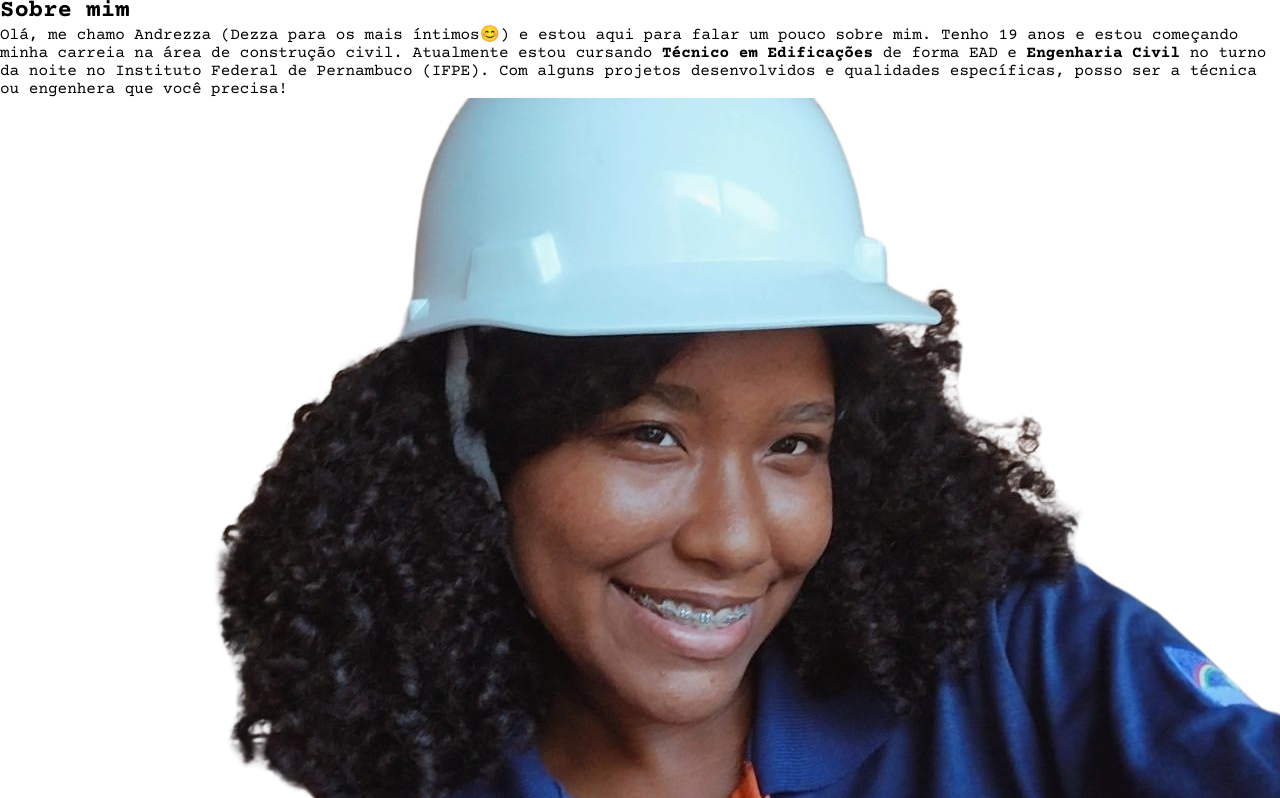
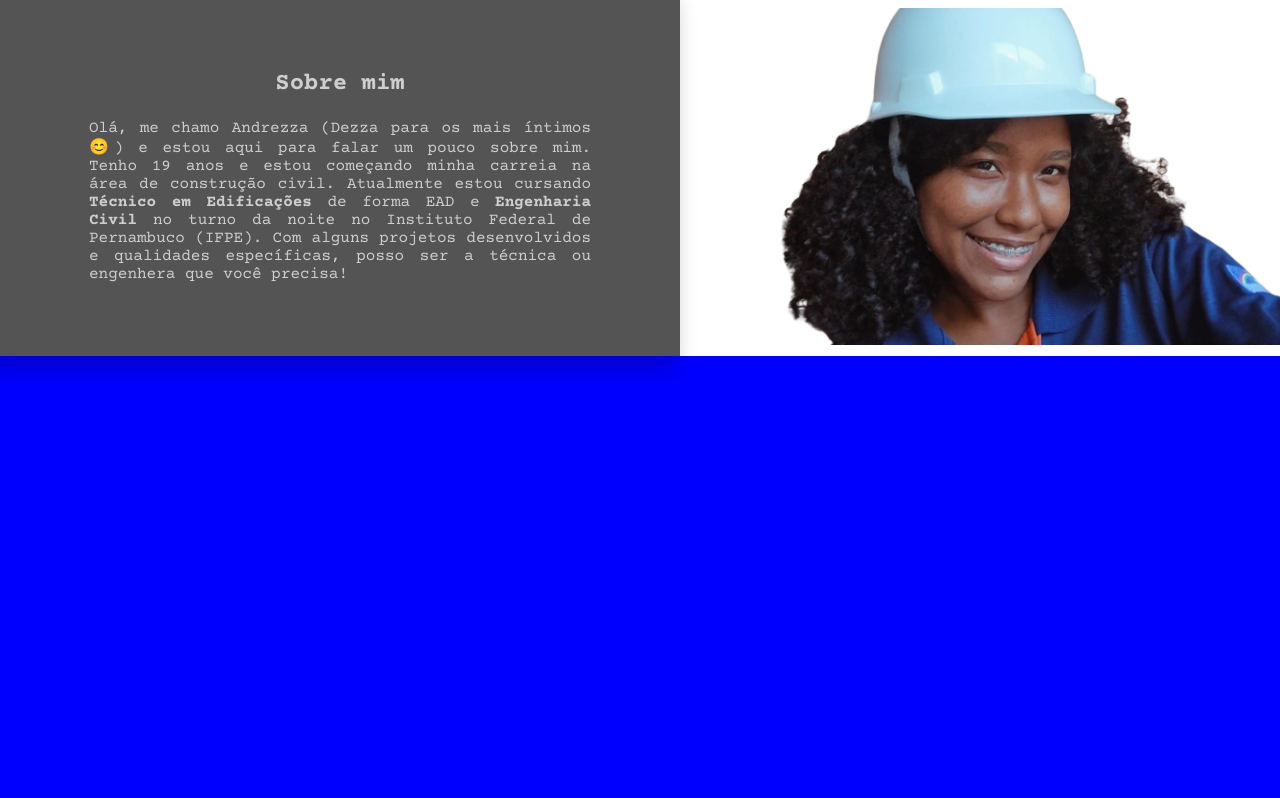
Before and after one commit to italoryansouza/landing-dezza, a plain HTML site: page index.html in a window 1280 px wide. Shown: the part 108-906 px from the top of the page. Drawn offline with nearby package versions, Linux system fonts and the light colour scheme.

Commit message:
finalizado

```diff
--- a/index.html
+++ b/index.html
@@ -34,7 +34,7 @@
     </header>
 
     <main>
-        <section id="#sobre-mim">
+        <section id="sobre-mim">
 
             <div id="me-text">
                 <h2>Sobre mim</h2>
@@ -44,9 +44,9 @@
 
         </section>
 
-        <sectoin id="projetos">
+        <section id="projetos">
 
-        </sectoin>
+        </section>
 
         <section id="qualidades">
 
--- a/styles/styles.css
+++ b/styles/styles.css
@@ -52,3 +52,45 @@ header {
     text-decoration: none;
     color: var(--corcinza);
 }
+
+#sobre-mim {
+    display: flex;
+    align-items: center;
+    justify-content: center;
+}
+
+#sobre-mim img {
+    width: 600px;
+}
+
+#me-text {
+    display: flex;
+    flex-direction: column;
+    text-align: justify;
+    padding: 5.71% 89px;
+    width: 100%;
+    background-color: var(--corcinza);
+    gap: 22px;
+    color: var(--corcinzaclaro);
+    align-items: center;
+    box-shadow: -8px 8px 20px 5px rgba(0, 0, 0, 0.199);
+}
+
+#me-text h2 {
+    text-align: center;
+}
+
+#me-text a {
+    text-decoration: none;
+    color: var(--corcinzaclaro);
+    padding: 10px;
+    width: 200px;
+    background-color: var(--corazul);
+    text-align: center;
+    border-radius: 12px;
+}
+
+#projetos {
+    background-color: blue;
+    height: 500px;
+}
```
